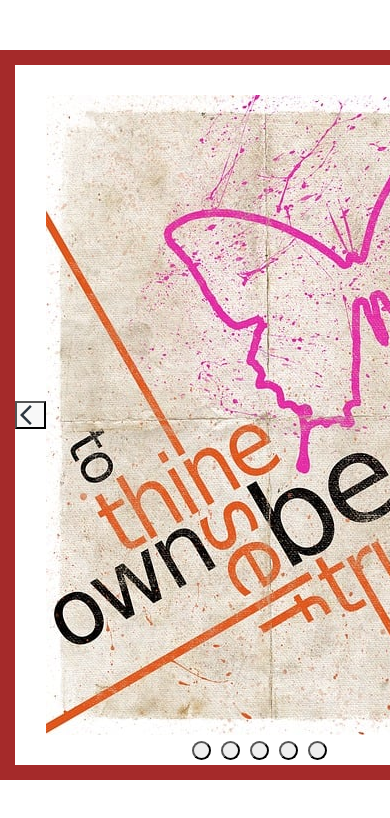
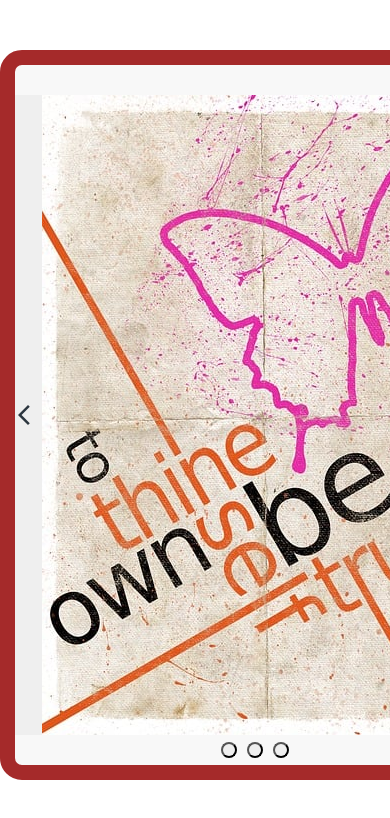
Before and after one commit to hbar1st/demo-poster-slider, a website built with webpack: page src/template.html in a window 390 px wide. Shown: the top 818 px of the page. Built offline with nearby package versions, Linux system fonts and the light colour scheme; files whose address does not match are found by name.

Commit message:
fix buttons not responsive to click

```diff
--- a/src/index.js
+++ b/src/index.js
@@ -59,17 +59,20 @@ class PosterSlider {
 
     const navigationEl = this.docObj.createElement("div");
     navigationEl.classList.add("navigation");
+    navigationEl.addEventListener("click", this.navigate.bind(this));
     for (let i = 0; i < this.imgElementsArr.length; i++) {
       const buttonEl = this.docObj.createElement("button");
-      buttonEl.setAttribute("type", "radio");
+      buttonEl.setAttribute("type", "button");
       buttonEl.setAttribute("name", "nav-button");
       buttonEl.setAttribute("data-slider-id", `post-${i}`);
+
       navigationEl.appendChild(buttonEl);
     }
     posterFrameEl.appendChild(navigationEl);
 
     const parentEl = this.docObj.querySelector(this.options.parentSelector);
     parentEl.appendChild(posterFrameEl);
+    //posterFrameEl.addEventListener("click", this.navigate);
   }
 
   navigate(e) {
--- a/src/styles.css
+++ b/src/styles.css
@@ -23,30 +23,29 @@
   --nav-border-right-color: rgb(192, 133, 203);
 }
 
-body {
-  display: flex;
-  flex-direction: column;
-  justify-content: center;
-  align-items: center;
-}
-
 .poster-frame {
   margin: var(--slider-margin);
-  background-color: white;
+  width: min-content;
+  border-radius: 22px;
+  background-color: rgba(245, 245, 245, 0.67);
   border: var(--slider-border);
   display: grid;
   grid-template-columns: max-content 1fr max-content;
   grid-template-rows: 30px auto 30px;
   justify-content: center;
   align-items: center;
+  z-index: -1;
 
   & > .back,
   & > .forth {
-    background-color: rgba(245, 245, 245, 0.67);
     grid-row: 2;
     position: relative;
     line-height: 0px;
     padding-left: 3px;
+    height: 100%;
+    border: none;
+    outline: none;
+
     &:hover {
       filter: saturate(3);
     }
@@ -73,10 +72,12 @@ body {
   height: var(--poster-height);
   grid-column: 2;
   grid-row: 2;
+  position: relative;
 
   img {
     width: var(--poster-width);
     height: var(--poster-height);
+    position: relative;
   }
 }
 
@@ -86,17 +87,15 @@ body {
   box-sizing: border-box;
   overflow: auto hidden;
   display: flex;
-  /*width: calc(var(--poster-width) - 60px);*/
   justify-content: center;
   gap: 10px;
   button {
-    /*border: 3px solid rgb(52, 8, 59);
-    border-left-color: var(--nav-border-left-color);
-    border-bottom-color: var(--nav-border-bottom-color);
-    border-top-color: var(--nav-border-top-color);
-    border-right-color: var(--nav-border-right-color);*/
+    width: 12px;
+    height: 12px;
     border-radius: 50%;
-    width: 15px;
-    height: 15px;
   }
 }
+
+button:hover {
+  background-color: blue;
+}
--- a/src/test.js
+++ b/src/test.js
@@ -6,13 +6,14 @@ import pic3 from "./assets/love-1125204_640.jpg";
 const images = [pic1, pic2, pic3];
 const altText = ["poster", "orange poster", "love poster"];
 const elementArr = [];
-for (let i = 0; i < 5; i++) {
+for (let i = 0; i < 3; i++) {
   const imgEl = document.createElement("img");
   imgEl.setAttribute("src", images[i]);
   imgEl.setAttribute("alt", altText[i]);
   elementArr.push(imgEl);
 }
-new PosterSlider(document, elementArr);
+const p = new PosterSlider(document, elementArr);
+console.log(p);
 /**
 
 
```
Also changed, not shown: src/temp.html (added, +24 -0 lines).
